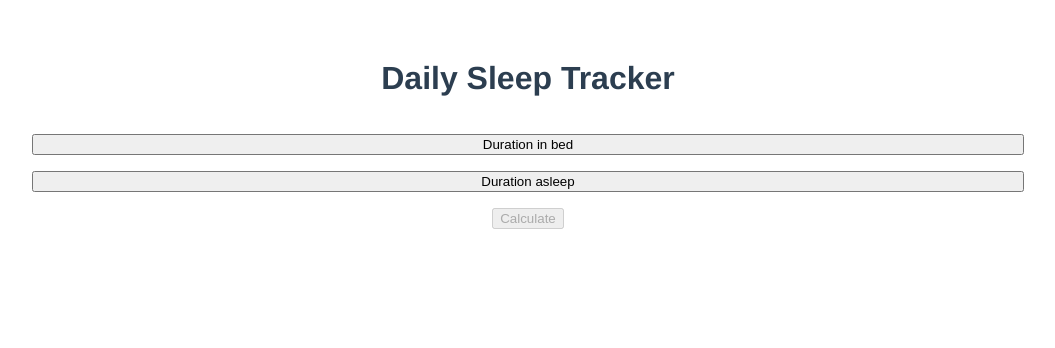
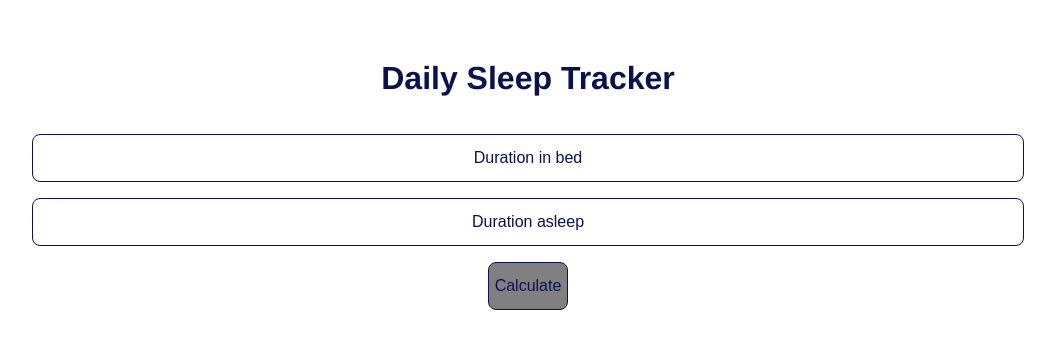
Before and after one commit to davidhickey/sleep_tracker, a Vue app: page / in a window 1280 px wide. Shown: the top 348 px of the page, without its empty margins (112-1167 px from the left). Built offline with nearby package versions, Linux system fonts and the light colour scheme.

Commit message:
feature/sleep_score - adds some styling

```diff
--- a/src/App.vue
+++ b/src/App.vue
@@ -21,7 +21,7 @@ export default {
   -webkit-font-smoothing: antialiased;
   -moz-osx-font-smoothing: grayscale;
   text-align: center;
-  color: #2c3e50;
+  color: #0a1153;
   margin-top: 60px;
 }
 </style>
--- a/src/components/daily-tracker.vue
+++ b/src/components/daily-tracker.vue
@@ -22,6 +22,7 @@
         <Button
           :label="'Calculate'"
           :disabled="!canSubmit"
+          :state="!canSubmit ? 'disabled' : 'selected'"
           @buttonClick="onSubmit"/>
       </div>
       <div class="score-results-container">
@@ -162,6 +163,10 @@ export default {
     max-width: 62rem;
     margin: 0 auto;
   }
+
+  .submit-container {
+    margin-bottom: 1rem;
+  }
 }
 
 </style>
--- a/src/components/elements/button.vue
+++ b/src/components/elements/button.vue
@@ -1,8 +1,9 @@
 <template>
   <button
     @click="$emit('buttonClick')"
-    :class="type"
-    :disabled="disabled">
+    :class="[state, type]"
+    :disabled="disabled"
+    >
     {{ label }}
   </button>
 </template>
@@ -13,6 +14,7 @@ export default {
   props: {
     label: String,
     type: String,
+    state: String,
     disabled: {
       default: false,
       type: Boolean
@@ -22,12 +24,32 @@ export default {
 </script>
 
 <style lang="scss" scoped>
-.dropdown {
-    width: 100%;
-}
 
 button {
   cursor: pointer;
+  border: 1px solid #0a1153;
+  color: #0a1153;
+  background-color: white;
+  height: 3rem;
+  font-size: 16px;
+  border-radius: .5rem;
+
+  &.dropdown {
+    width: 100%;
+  }
+
+  &.selected {
+    background-color: #0a1153;
+    color: white;
+  }
+
+  &.disabled {
+    background-color: grey;
+  }
+
+  &:hover:not(.disabled) {
+    opacity: .8;
+  }
 }
 
 </style>
--- a/src/components/elements/dropdown.vue
+++ b/src/components/elements/dropdown.vue
@@ -3,7 +3,8 @@
     <Button
       @buttonClick="toggle"
       :label="selection.label ? `${label}: ${selection.label}`: label"
-      :type="'dropdown'"/>
+      :type="'dropdown'"
+      :state="selection.label ? 'selected' : ''"/>
     <Transition name="slide">
     <div v-if="active" class="options-container">
       <ul class="options">
@@ -71,19 +72,21 @@ export default {
 
     .options {
       text-align: left;
-      padding-left: .5rem;
+      padding-left: 0;
 
       .option {
+        padding-left: .5rem;
+
         list-style-type: none;
         cursor: pointer;
 
         &.selected {
-          background-color: black;
+          background-color: #0a1153;
           color: white;
         }
 
         &:hover{
-          background-color: black;
+          background-color: #0a1153;
           color: white;
         }
       }
```
